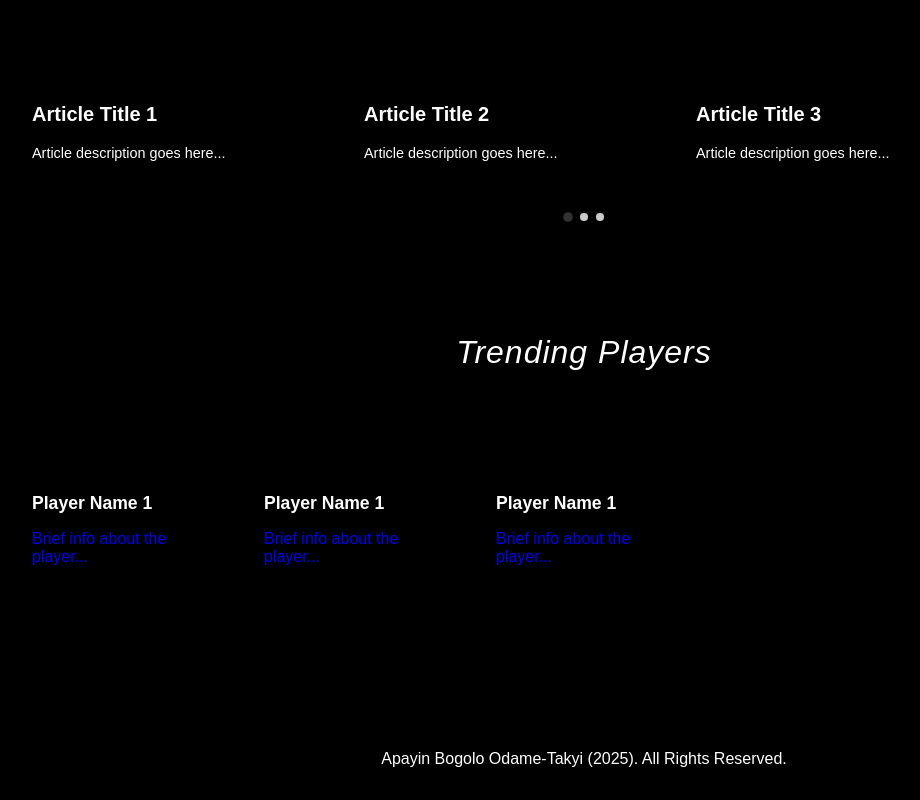
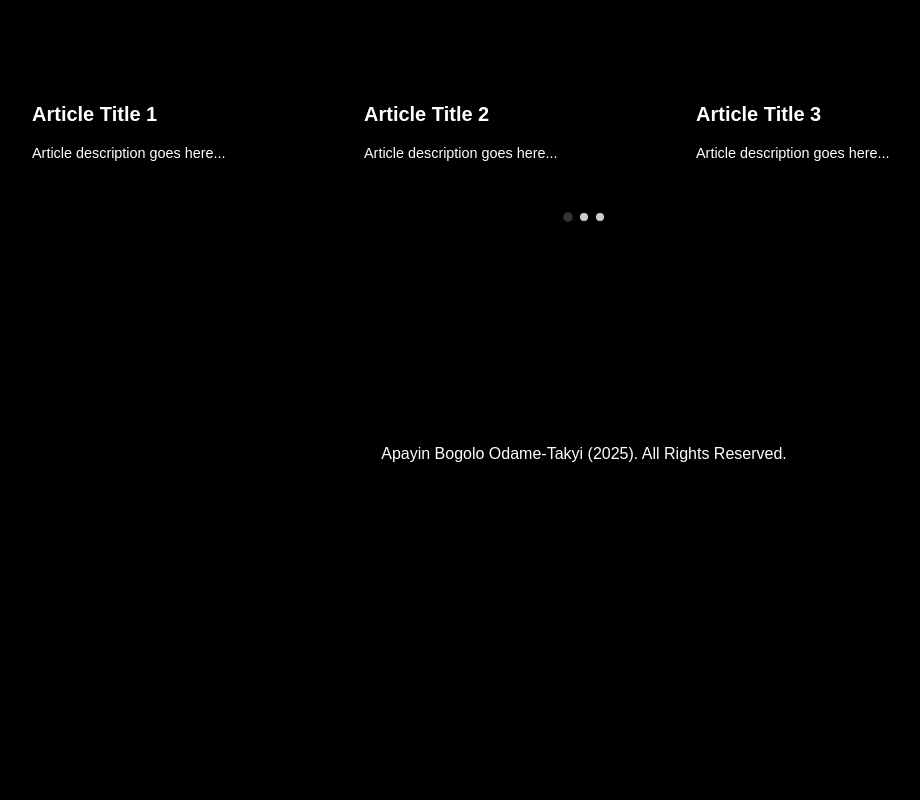
Before and after one commit to KwekusKid/DIG3008B, a plain HTML site: page index.html in a window 1280 px wide. Shown: the part 801-1601 px from the top of the page, without its empty margins (56-976 px from the left). After the commit the page ends 1296 px from the top, so only its background shows below. Drawn offline with nearby package versions, Linux system fonts and the light colour scheme.

Commit message:
CANYOUGIVMEONEMOREDAY

```diff
--- a/index.html
+++ b/index.html
@@ -47,7 +47,7 @@
             <section class="articleContainer">
                 <ul>
                     <li class="articleCard">
-                        <a href="#">
+                        <a href="Articles/article1.html">
                             <section class="articleText">
                                 <h2 class="articleTitle">Article Title 1</h2>
                                 <p class="articleCaption">Article description goes here...</p>
@@ -55,7 +55,7 @@
                         </a>
                     </li>
                     <li class="articleCard">
-                        <a href="#">
+                        <a href="Articles/article2.html">
                             <section class="articleText">
                                 <h2 class="articleTitle">Article Title 2</h2>
                                 <p class="articleCaption">Article description goes here...</p>
@@ -63,7 +63,7 @@
                         </a>
                     </li>
                     <li class="articleCard">
-                        <a href="#">
+                        <a href="Articles/article3.html">
                             <section class="articleText">
                                 <h2 class="articleTitle">Article Title 3</h2>
                                 <p class="articleCaption">Article description goes here...</p>
@@ -80,49 +80,8 @@
             </section>
         </section>
 
-        <section class="trendingPlayers">
-            <div class="section-header">
-                <div class="border-line top-line"></div>
-                <h3 class="section-title">Trending Players</h3>
-                <div class="border-line bottom-line"></div>
-                <ul>
-            </div>
 
-            <section class="playerContainer">
-                <ul>
 
-                    <li class="playerCard">
-                        <a href="go to player profile link">
-                            <section class="playerText">
-                                <h2 class="playerName">Player Name 1</h2>
-                                <div class="playerInfo">Brief info about the player...</div>
-                            </section>
-                        </a>
-                    </li>
-
-                    <li class="playerCard">
-                        <a href="go to player profile link">
-                            <section class="playerText">
-                                <h2 class="playerName">Player Name 1</h2>
-                                <div class="playerInfo">Brief info about the player...</div>
-                            </section>
-                        </a>
-                    </li>
-
-                    <li class="playerCard">
-                        <a href="go to player profile link">
-                            <section class="playerText">
-                                <h2 class="playerName">Player Name 1</h2>
-                                <div class="playerInfo">Brief info about the player...</div>
-                            </section>
-                        </a>
-                    </li>
-
-                </ul>
-
-            </section>
-
-        </section>
     </main>
 
     <footer class="footer">
```
